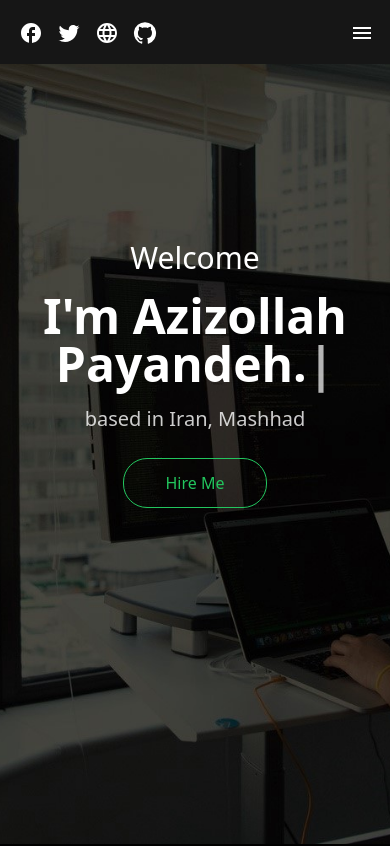
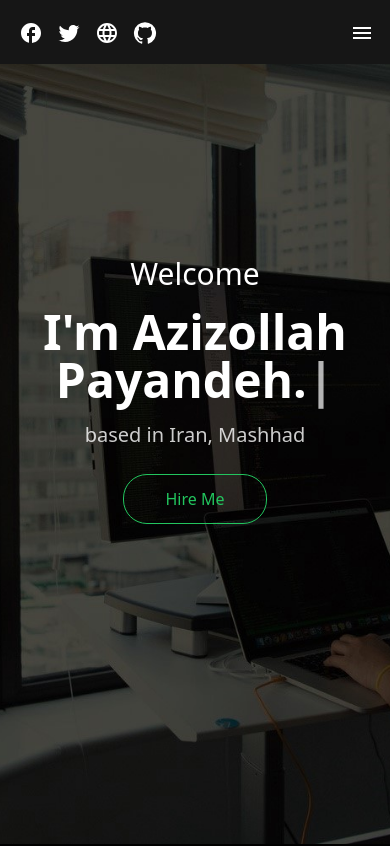
Before and after one commit to azizollahpayandeh/AzizollahPersonalSite, a React (Create React App) app: page / in a window 390 px wide. Shown: the top 846 px of the page. Built offline with nearby package versions, Linux system fonts and the light colour scheme.

Commit message:
for test

```diff
--- a/src/Components/RightBar/RightBar.js
+++ b/src/Components/RightBar/RightBar.js
@@ -7,7 +7,7 @@ export default function RightBar() {
       className="right-bar  overflow-auto bg-fixed bg-cover bg-no-repeat bg-center col-span-10 md:col-span-2 h-[100vh]"
       style={{ backgroundImage: `url(./images/introC.jpg)` }}
     >
-      <div className="flex flex-col justify-center items-center text-white gap-4 md:mt-[320px] mt-60  text-center ">
+      <div className="flex flex-col justify-center items-center text-white gap-4 md:mt-[320px] mt-64  text-center ">
         <h1 className="text-3xl font-medium md:text-4xl ">Welcome</h1>
         <h1 className="text-5xl md:text-7xl font-semibold">
           <Typewriter
```
